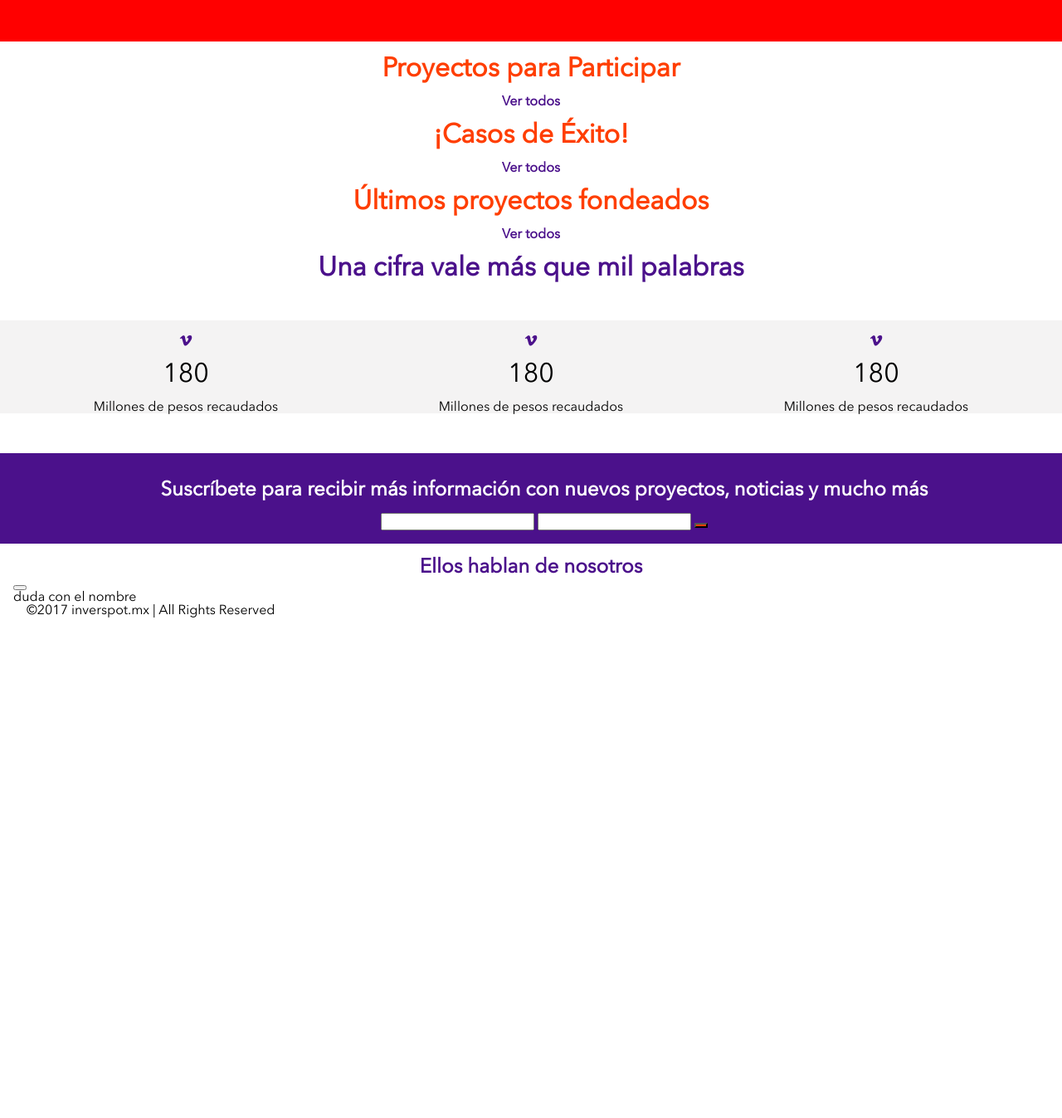
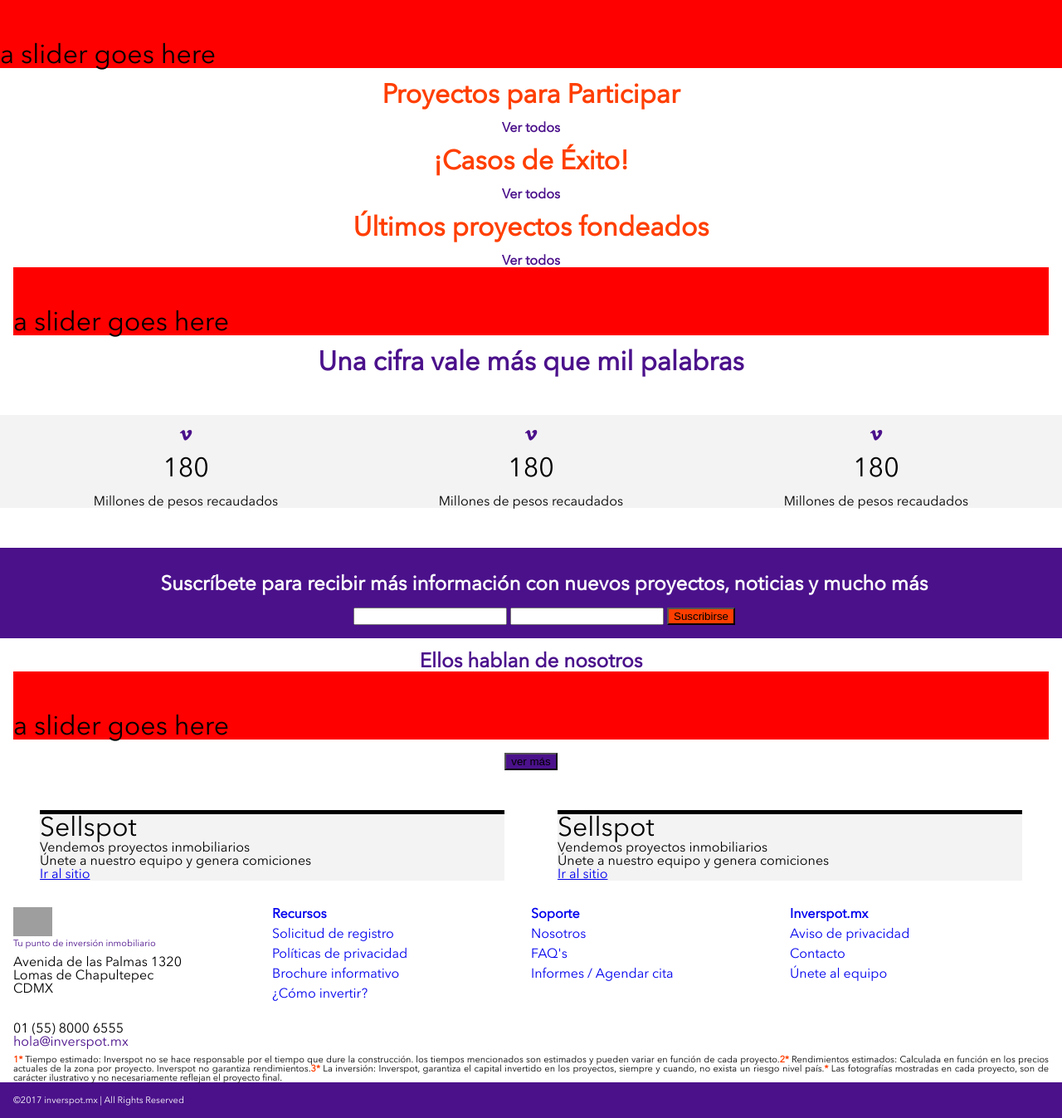
Before and after one commit to jeov10/inve, a PHP site: page / in a window 1280 px wide. Shown: the part 90-1437 px from the top of the page at 83% size. Before the commit the page ends 834 px from the top, so only its background shows below. Run offline with PHP 8.4, Linux system fonts and the light colour scheme; some web fonts are replaced; grey boxes are pictures that could not be loaded.

Commit message:
Add Footer

```diff
--- a/index.html
+++ b/index.html
@@ -51,6 +51,7 @@
       </div>
     </header>
     <section class="slider-main">
+      <h1>a slider goes here </h1>
     </section>
     <section class="container">
       <div class="box">
@@ -87,8 +88,8 @@
           <a href="#" class="link-item u-color-primary"><h3 class="u-fw-bold">Ver todos</h3></a>
         </div>
       </div>
-      <div class="cards-container">
-        <div class="card-item"></div>
+        <div class="slider-main">
+          <h1>a slider goes here </h1>
         </div>
     </section>
     <section>
@@ -135,7 +136,6 @@
         </div>
       </div>
     </section>
-
     <section class="u-bg-primary u-bt-accent-lg">
       <div class="form__container">
         <div class="box__description">
@@ -145,7 +145,7 @@
           <form action="" class="inline-form">
             <input type="text" class="inline-form__input text-input u-border-radius">
             <input type="text" class="inline-form__input text-input u-border-radius">
-            <button class="inline-form__button button u-bg-accent u-border-radius"></button>
+            <button class="inline-form__button button u-bg-accent u-border-radius">Suscribirse</button>
           </form>
         </div>
       </div>
@@ -155,51 +155,88 @@
         <h2 class="u-color-primary u-fw-bold">Ellos hablan de nosotros</h2>
       </div>
       <div class="slider-main">
+        <h1>a slider goes here </h1>
       </div>
-      <button type="button" name="button"></button>
+      <div class="box__description">
+        <button type="button" name="button" class="u-bg-primary">ver más</button>
+      </div>
     </section>
     <section class="container">
-      <h2></h2>
-      <div class="boxes-container">
-        <div class="boxes-container__box"></div> <!-->duda con el nombre</!-->
-        <div class="boxes-container__box"></div>
+      <div class="box__description">
+        <div class="target__box target__top-border u-bg-undefined">
+          <h1>Sellspot</h1>
+          <h3>Vendemos proyectos inmobiliarios</h3>
+          <p>Únete a nuestro equipo y genera comiciones</p>
+          <h3><a href="#">Ir al sitio</a></h3>
+        </div>
+        <div class="target__box target__top-border u-bg-undefined">
+          <h1>Sellspot</h1>
+          <h3>Vendemos proyectos inmobiliarios</h3>
+          <p>Únete a nuestro equipo y genera comiciones</p>
+          <h3><a href="#">Ir al sitio</a></h3>
+        </div>
       </div>
     </section>
 
     <footer>
       <div class="container">
-        <div class="footer">
+        <div class="footer top-border">
           <div class="brand-sitemap">
+            <div class="brand-sitemap__item">
+              <div class="brand-image">
+                <img class="brand__image--light " alt="Inverspot" src="http://inverspot.apps-1and1.com/wp-content/uploads/2017/11/inverspotmorado.png">
+              </div>
+              <div class="brand__caption">
+                <p class="u-color-primary u-fs-super-small">Tu punto de inversión inmobiliario</p>
+              </div>
+              <div class="address">
+                <address>
+                  <h3>Avenida de las Palmas 1320</h3>
+                  <h3>Lomas de Chapultepec</h3>
+                  <h3>CDMX</h3><br>
+                  <br>
+                  <h3>01 (55) 8000 6555</h3>
+                  <h3><a href="#" class="link-item u-color-primary">hola@inverspot.mx</a></h3>
+                </address>
+              </div>
+            </div>
+            <div class="brand-sitemap__item">
               <ul class="link-list">
-              <li class="link-list__title"></li>
-              <li class="link-list__item"></li>
-              <li class="link-list__item"></li>
-              <li class="link-list__item"></li>
+                <li class="link-list__title"><h3 class="u-color-primary u-fw-bold"><a href="#" class="link-item">Recursos</a></h3></li>
+                <li class="link-list__item"><h3 class="u-color-primary"><a href="#" class="link-item">Solicitud de registro</a></h3></li>
+                <li class="link-list__item"><h3 class="u-color-primary"><a href="#" class="link-item">Políticas de privacidad</a></h3></li>
+                <li class="link-list__item"><h3 class="u-color-primary"><a href="#" class="link-item">Brochure informativo</a></h3></li>
+                <li class="link-list__item"><h3 class="u-color-primary"><a href="#" class="link-item">¿Cómo invertir?</a></h3></li>
               </ul>
+            </div>
+            <div class="brand-sitemap__item">
               <ul class="link-list">
-              <li class="link-list__title"></li>
-              <li class="link-list__item"></li>
-              <li class="link-list__item"></li>
-              <li class="link-list__item"></li>
+                <li class="link-list__title"><h3 class="u-color-primary u-fw-bold"><a href="#" class="link-item">Soporte</a></h3></li>
+                <li class="link-list__item"><h3 class="u-color-primary"><a href="#" class="link-item">Nosotros</a></h3></li>
+                <li class="link-list__item"><h3 class="u-color-primary"><a href="#" class="link-item">FAQ's</a></h3></li>
+                <li class="link-list__item"><h3 class="u-color-primary"><a href="#" class="link-item">Informes / Agendar cita</a></h3></li>
               </ul>
+            </div>
+            <div class="brand-sitemap__item">
               <ul class="link-list">
-              <li class="link-list__title"></li>
-              <li class="link-list__item"></li>
-              <li class="link-list__item"></li>
-              <li class="link-list__item"></li>
+                <li class="link-list__title"><h3 class="u-color-primary u-fw-bold"><a href="#" class="link-item">Inverspot.mx</a></h3></li>
+                <li class="link-list__item"><h3 class="u-color-primary"><a href="#" class="link-item">Aviso de privacidad</a></h3></li>
+                <li class="link-list__item"><h3 class="u-color-primary"><a href="#" class="link-item">Contacto</a></h3></li>
+                <li class="link-list__item"><h3 class="u-color-primary"><a href="#" class="link-item">Únete al equipo</a></h3></li>
               </ul>
             </div>
           </div>
-      </div>
-    </footer>
-    <section>
-      <div class="container">
-        <div class="bottom-bar">
-          <div class="container">
-            <p>©2017 inverspot.mx | All Rights Reserved</p>
+          <div class="footer__notice">
+            <p class="u-fs-super-small text-aling-justify u-fc-black"><span class="u-color-accent u-fw-bold">1*</span> Tiempo estimado: Inverspot no se hace responsable por el tiempo que dure la construcción. los tiempos mencionados son estimados y pueden variar en función de cada proyecto.<span class="u-color-accent u-fw-bold">2*</span> Rendimientos estimados: Calculada en función en los precios actuales de la zona por proyecto. Inverspot no garantiza rendimientos.<span class="u-color-accent u-fw-bold">3*</span> La inversión: Inverspot, garantiza el capital invertido en los proyectos, siempre y cuando, no exista un riesgo nivel país.<span class="u-color-accent u-fw-bold">*</span> Las fotografías mostradas en cada proyecto, son de carácter ilustrativo y no necesariamente reflejan el proyecto final.</p>
           </div>
         </div>
       </div>
+      <section class="bottom-bar u-bg-primary">
+        <div class="container">
+          <p class="u-color-light bottom-bar__p_-margin u-fs-super-small">©2017 inverspot.mx | All Rights Reserved</p>
+        </div>
       </section>
+    </footer>
+
   </body>
 </html>
--- a/style.css
+++ b/style.css
@@ -48,6 +48,7 @@ h5 {
   --color-complementary: #81d442;
   --color-light: #FFFFFF;
   --color-undefined: #f4f3f3;
+  --color-black: #000000;
 }
 
 .u-bg-complementary {
@@ -70,6 +71,10 @@ h5 {
   color: var(--color-light);
 }
 
+.u-fc-black {
+  color: var(--color-black);
+}
+
 .u-color-primary {
   color: var(--color-primary)
 }
@@ -80,6 +85,10 @@ h5 {
 
 .u-color-accent {
   color: var(--color-accent)
+}
+
+.u-color-undefined {
+  color: var(--color-undefined)
 }
 
 .u-color-light {
@@ -129,6 +138,10 @@ h5 {
   height: 40px;
 }
 
+.brand__image--light {
+  height: 35px;
+}
+
 .brand__caption {
   width: 100%;
   margin-bottom: 9px;
@@ -172,6 +185,7 @@ h5 {
 .slider-main {
   padding-top: 50px;
   background-color: red;
+  width: 100%
 }
 
 .box {
@@ -198,3 +212,57 @@ h5 {
   width: 100%;
   padding: 1rem;
 }
+
+.target__top-border {
+  border-top: 5px;
+  border-style: solid;
+}
+
+.target__box {
+  width: 50%;
+  margin: 2rem;
+}
+
+.bottom-bar {
+  width: 100%
+}
+
+.bottom-bar {
+
+}
+
+.bottom-bar__p_-margin {
+  margin-top: 1rem;
+  margin-bottom: 1rem;
+}
+
+.top-border {
+  border-style: solid;
+}
+
+.footer {
+  width: 100%
+}
+
+.brand-sitemap {
+  width: 100%;
+  display: flex;
+  flex-wrap: wrap;
+}
+
+.brand-sitemap__item {
+  width: 25%
+}
+
+.link-list__item {
+  list-style-type: none;
+  margin-top: 0.5rem;
+}
+
+.footer__notice {
+  margin-top: 0.5rem;
+}
+
+.text-aling-justify {
+  text-align: justify;
+}
```
Lines whose indentation alone changed are shown as unchanged.
